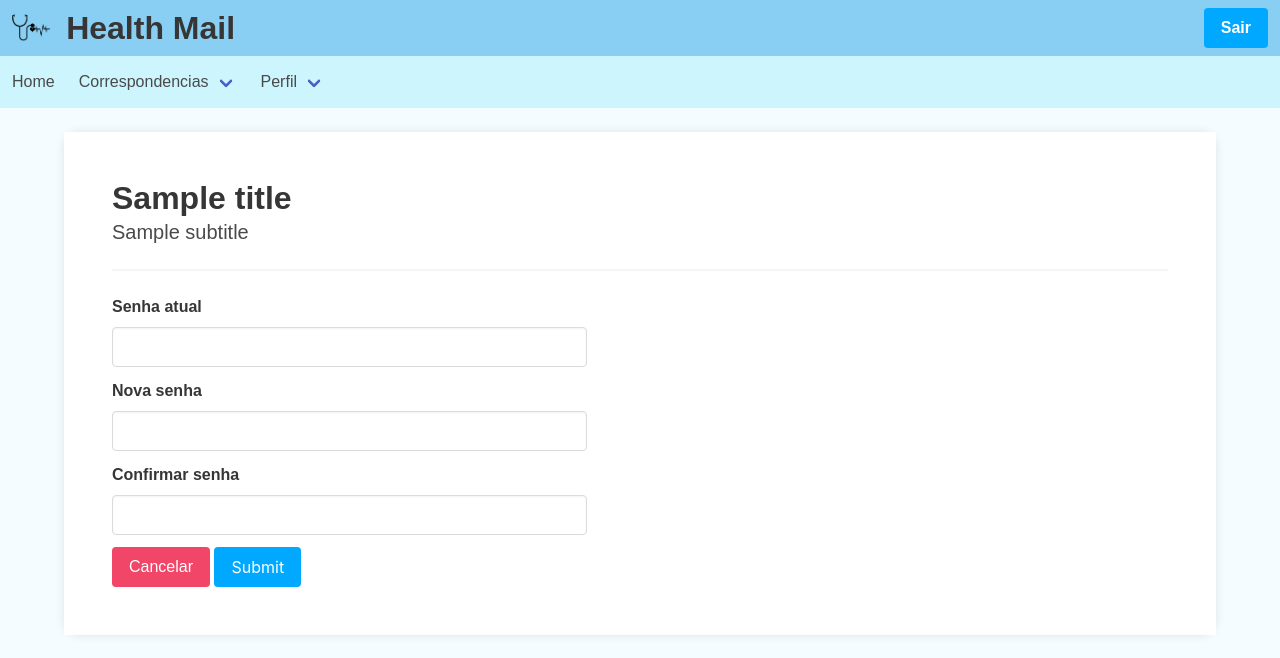
After one commit to edmaker89/gestao_saude, a Python web app: template app/templates/pages/user/password.html in a window 1280 px wide. The commit adds this page. Shown: the top 658 px of the page. Run offline with Jinja, Linux system fonts and the light colour scheme; the template is opened without the code that fills it: most values are stand-ins (such as "Sample title", 1, 10 or a date in 2020); form fields are guessed from the names that the template uses.

Commit message:
feat: reset password

```diff
--- a/app/templates/components/layout/navbar.html
+++ b/app/templates/components/layout/navbar.html
@@ -16,10 +16,7 @@
         <div class="navbar-item">
           <div class="buttons">
             <a class="button is-primary">
-              <strong>Sign up</strong>
-            </a>
-            <a class="button is-light">
-              Log in
+              <strong>Sair</strong>
             </a>
           </div>
         </div>
--- a/app/templates/components/layout/topmenu.html
+++ b/app/templates/components/layout/topmenu.html
@@ -3,7 +3,7 @@
 
     <div id="navbarBasicExample" class="navbar-menu">
       <div class="navbar-start">
-        <a class="navbar-item">
+        <a href="{{url_for('index')}}" class="navbar-item">
           Home
         </a>
 
@@ -33,7 +33,7 @@
             <a class="navbar-item">
               Editar perfil
             </a>
-            <a class="navbar-item">
+            <a href="{{url_for('user.reset_password')}}" class="navbar-item">
               Alterar senha
             </a>
           </div>
--- /dev/null
+++ b/app/templates/pages/index.html
@@ -0,0 +1,5 @@
+{% extends "base.html" %}
+{% block content %}
+
+
+{% endblock content %}
--- /dev/null
+++ b/app/templates/pages/user/password.html
@@ -0,0 +1,23 @@
+{% extends 'base.html' %}
+{% block content %}
+  <form action="{{ url_for('user.reset_password') }}" method="post">
+    <div class="container">
+      <div class="field">
+        <label class="label">{{ form.senha_atual.label() }}</label>
+        <div class="control">{{ form.senha_atual(class = 'input tam-field-2', placeholder = '') }}</div>
+      </div>
+      <div class="field">
+        <label class="label">{{ form.nova_senha.label() }}</label>
+        <div class="control">{{ form.nova_senha(class = 'input tam-field-2', placeholder = '') }}</div>
+      </div>
+      <div class="field">
+        <label class="label">{{ form.confirmar_senha.label() }}</label>
+        <div class="control">{{ form.confirmar_senha(class = 'input tam-field-2', placeholder = '') }}</div>
+      </div>
+      <div class="field">
+        <a class="button is-danger" href="">Cancelar</a>
+        {{ form.submit(class = 'button is-primary') }}
+      </div>
+    </div>
+  </form>
+{% endblock %}
```
Also changed, not shown: app/blueprints/user.py (added, +29 -0 lines), app/blueprints/views.py (+7 -20 lines), app/forms/reset_senha_form.py (added, +9 -0 lines).
